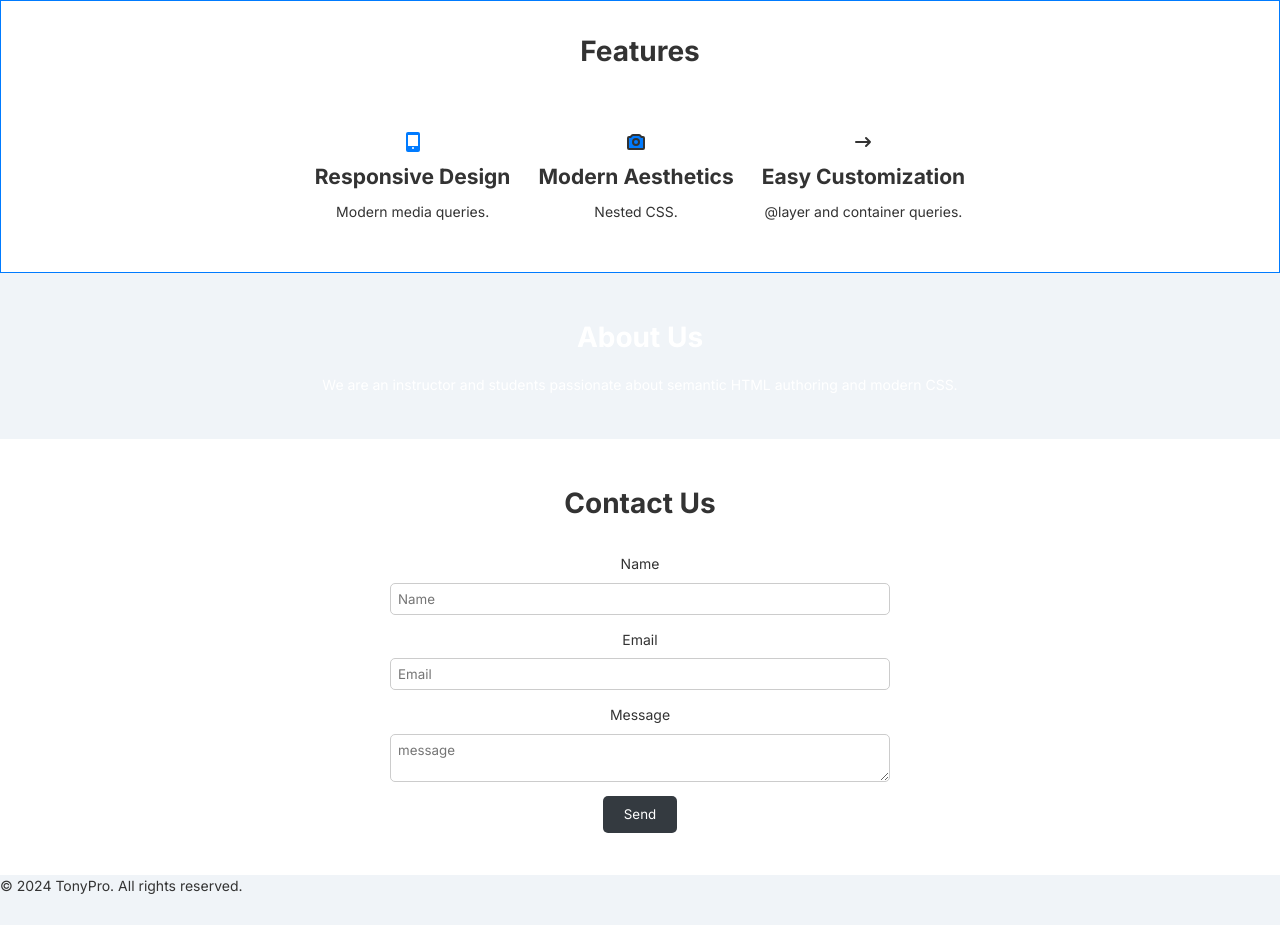
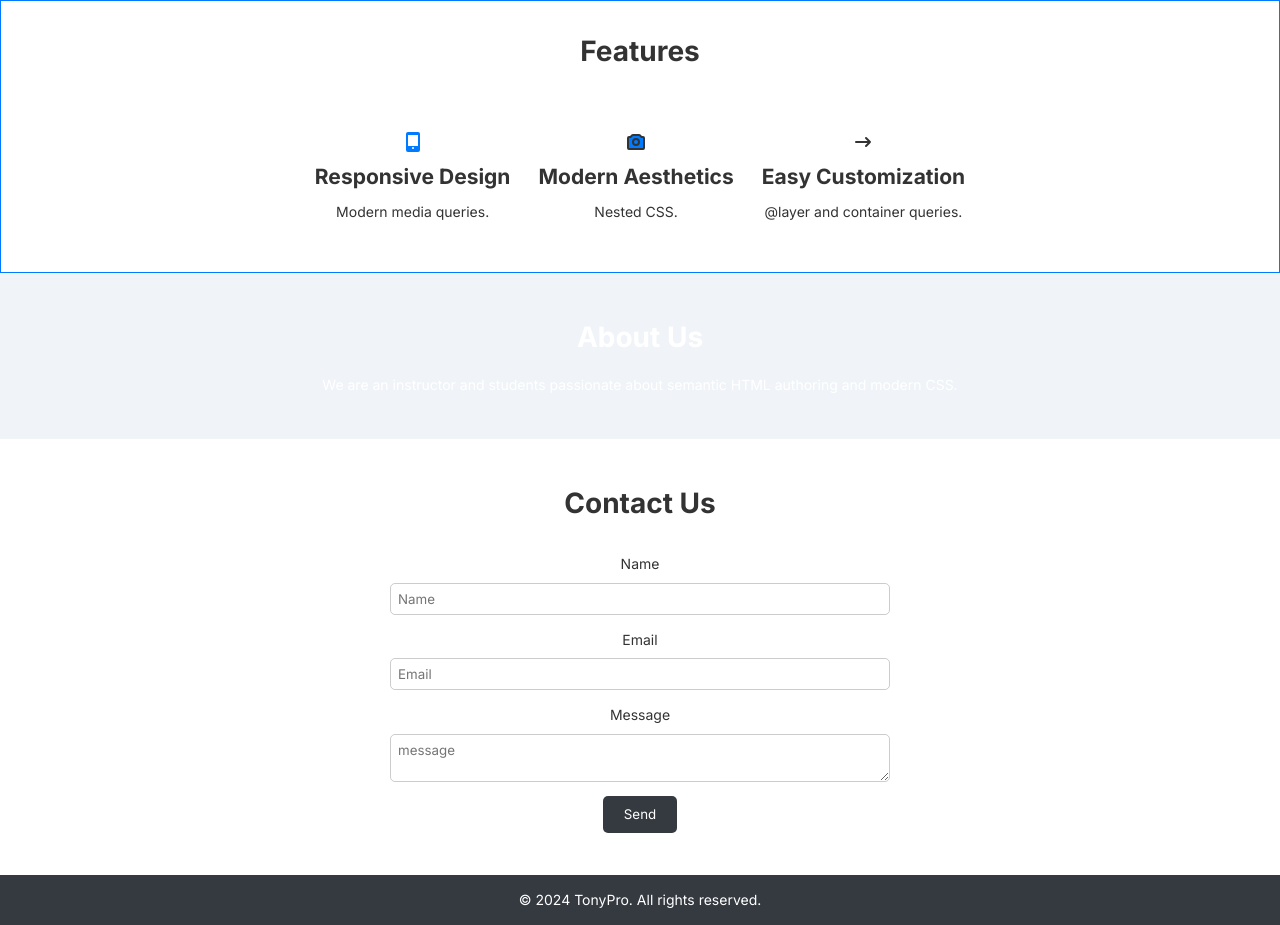
Before and after one commit to forelock7/htmlcss-main, a website: page 3_LANDINGPAGE/index.html in a window 1280 px wide. Shown: the part 405-1330 px from the top of the page. Before the commit the page ends 1302 px from the top, so only its background shows below. Drawn offline with Linux system fonts and the light colour scheme.

Commit message:
242. Footer: CSS Authoring

```diff
--- a/3_LANDINGPAGE/styles.css
+++ b/3_LANDINGPAGE/styles.css
@@ -296,4 +296,13 @@
             }
         }
     }
+
+    footer {
+        padding: 1rem;
+        margin-top: auto;
+        background: var(--dark-bg);
+        color: var(--light-text);
+        text-align: center;
+        width: 100%;
+    }
 }
```
Also changed, not shown: README.md.
